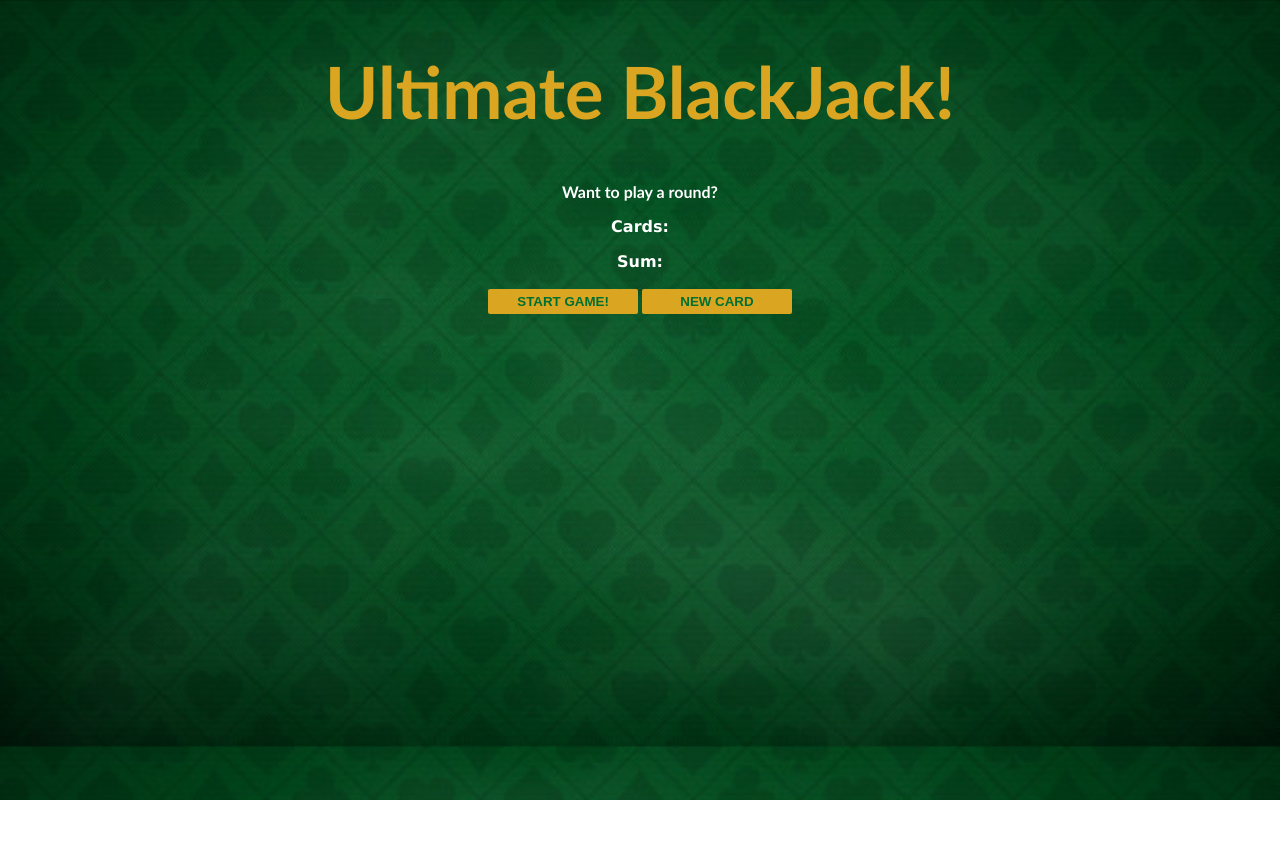
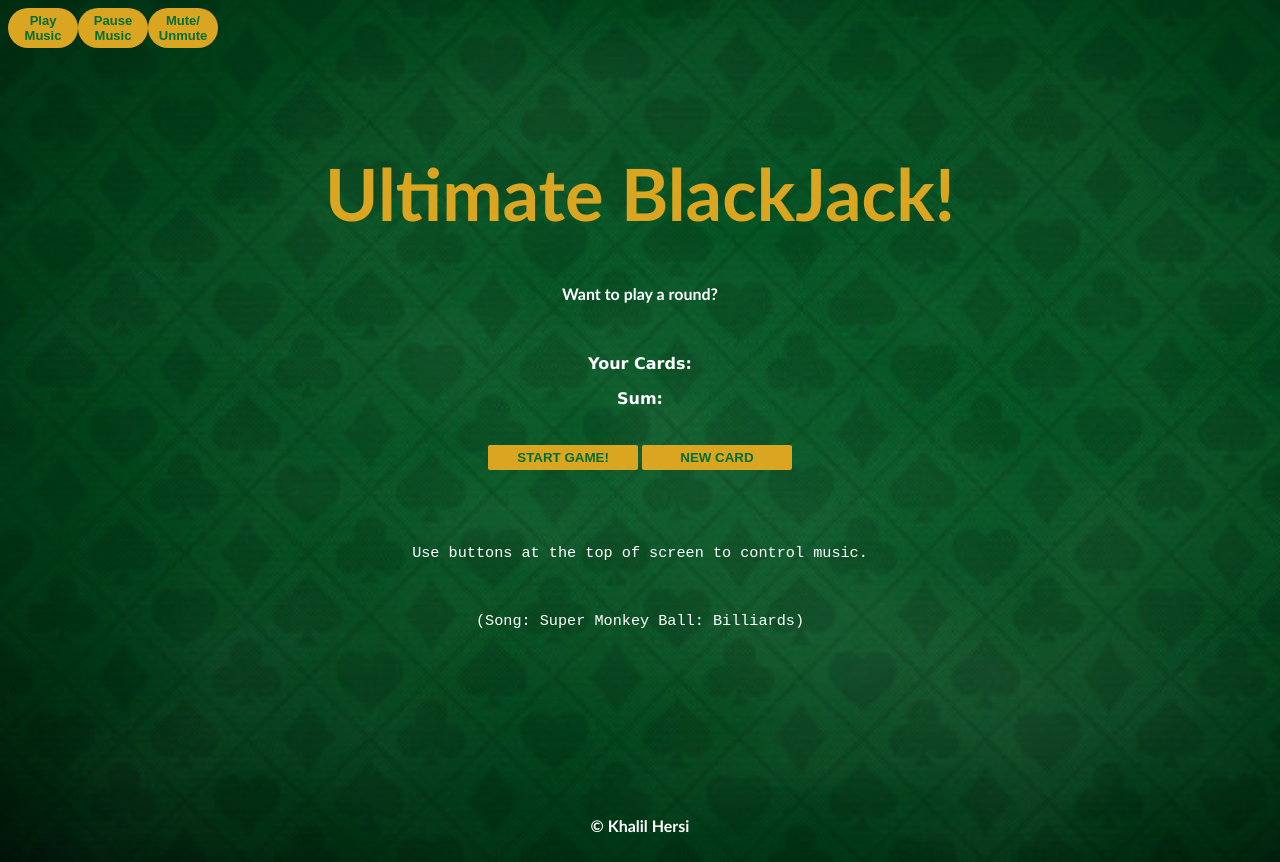
Before and after one commit to Crossreference16/Blackjack-Game, a plain HTML site: page index.html in a window 1280 px wide. Before the commit the page ends 800 px from the top, so only its background shows below. Drawn offline with Linux system fonts and the light colour scheme.

Commit message:
Update index.html

```diff
--- a/index.html
+++ b/index.html
@@ -2,18 +2,63 @@
 <html lang="en">
 <head>
     <link rel="stylesheet" href="style.css">
+     <audio id="audio1" src="Billiards.mp3" preload="auto"></audio>
 
-    <iframe src="[YT2mp3.info] - Pokemon Gold & Silver Music - Game Corner (320kbps).mp3" allow="autoplay" style="display:none" id="iframeAudio"></iframe>
+
+
 
 
 </head>
 <body>
+
+
+<div class="topnav">
+  <button id="sound1" onclick="document.getElementById('audio1').play()">Play Music</button>
+    <button id="sound1" onclick="document.getElementById('audio1').pause()">Pause Music</button>
+    <button id="sound1" onclick="document.getElementById('audio1').muted=!document.getElementById('audio1').muted">Mute/ Unmute</button>
+</div>
+
+
+
+<div class="bodyContent">
     <h1>Ultimate BlackJack!</h1>
+
     <p id="message-el">Want to play a round?</p>
-    <p id="cards-el">Cards:</p>
+
+    <br>
+
+    <p id="cards-el">Your Cards:</p>
     <p id="sum-el">Sum:</p>
+    <br>
     <button onclick="startGame()" id="startGame">START GAME!</button>
     <button onclick="newCard()" id="newGame">NEW CARD</button>
     <script src="script.js"></script>
+    <br>
+    <br>
+    <br>
+
+    <br>
+    <p id="info">Use buttons at the top of screen to control music.</p>
+    <br>
+      <p id="info">(Song: Super Monkey Ball: Billiards)</p>
+
+      <br>
+      <br>
+      <br>
+      <br>
+      <br>
+    <br>
+    <br>
+    <br>
+    <br>
+  </div>
+    <footer>&#169 Khalil Hersi</footer>
+    <br>
+
+
+
+
+
+
 </body>
 </html>
```
